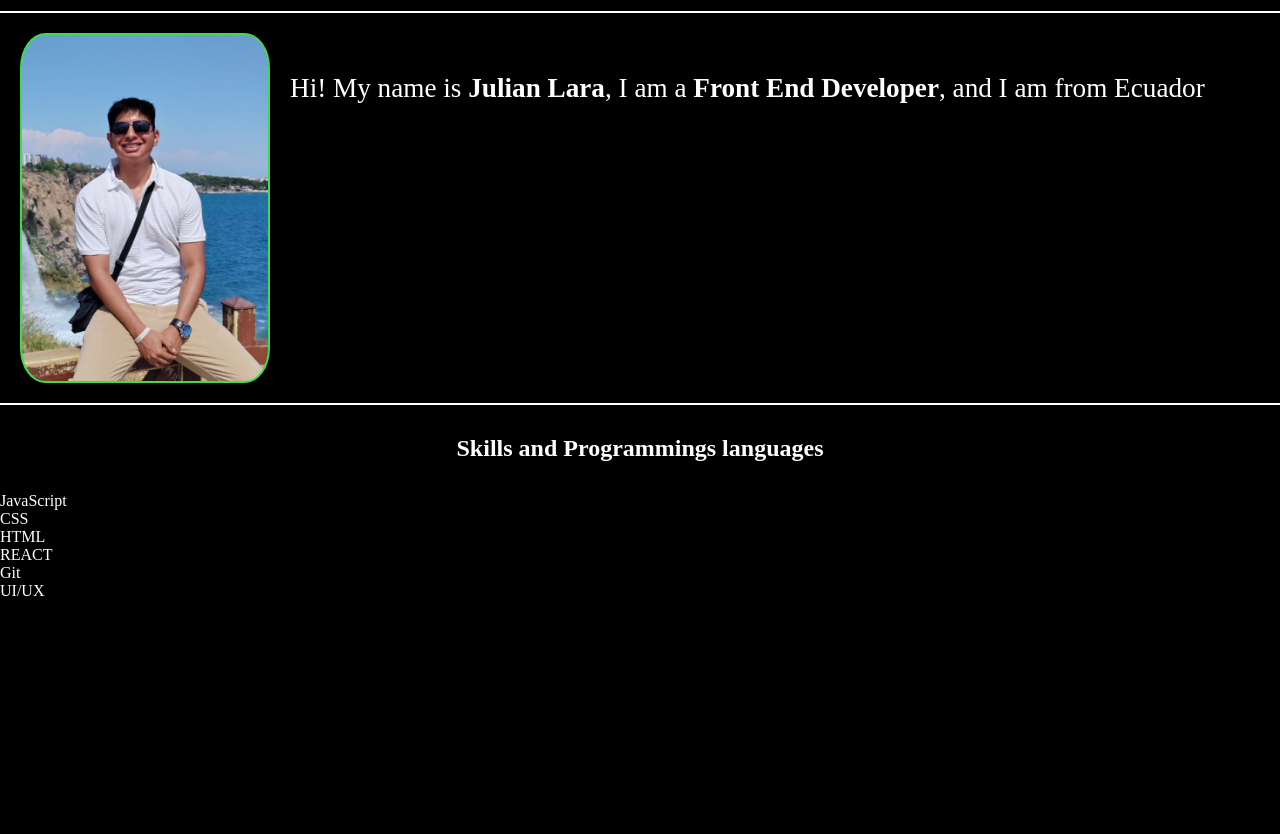
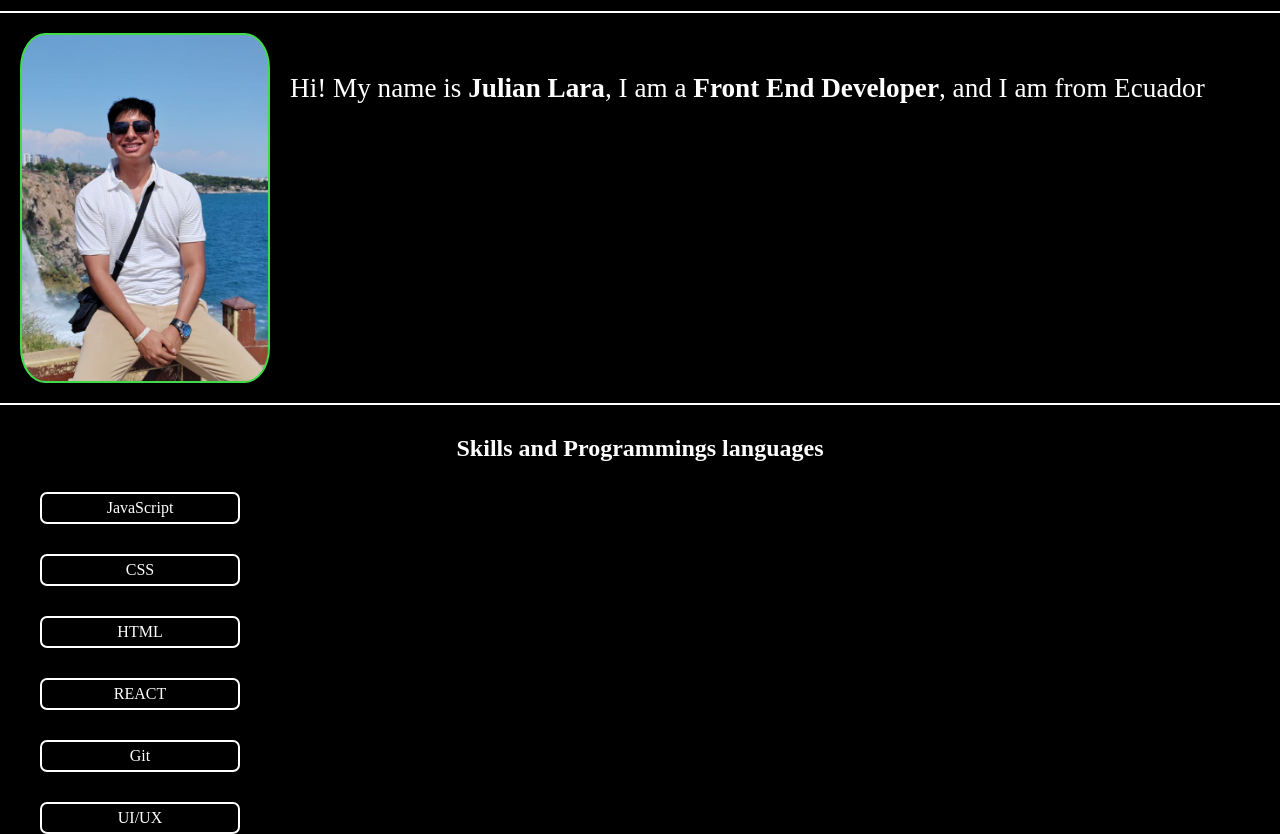
Before and after one commit to ElJulii/Portfolio_JS, a plain HTML site: page index.html in a window 1280 px wide. Shown: the part 67-901 px from the top of the page. Before the commit the page ends 800 px from the top, so only its background shows below. Drawn offline with Linux system fonts and the light colour scheme.

Commit message:
the squares where made, and the classes are written

```diff
--- a/index.html
+++ b/index.html
@@ -39,48 +39,44 @@
             </div>
             <div class="skills-section__skills-container">
                 <div class="skills-container__skill">
-                    <div class="skill__text-container">
+                    <div class="skill__text-container skill__js">
                         <p>JavaScript</p>
                     </div>
                     <div class="skill__value-container"></div>
                 </div>
                 <div class="skills-container__skill">
-                    <div class="skill__text-container">
+                    <div class="skill__text-container skill__css">
                         <p>CSS</p>
                     </div>
                     <div class="skill__value-container"></div>
                 </div>
                 <div class="skills-container__skill">
-                    <div class="skill__text-container">
+                    <div class="skill__text-container skill__html">
                         <p>HTML</p>
                     </div>
                     <div class="skill__value-container"></div>
                 </div>
                 <div class="skills-container__skill">
-                    <div class="skill__text-container">
+                    <div class="skill__text-container skill__react">
                         <p>REACT</p>
                     </div>
                     <div class="skill__value-container"></div>
                 </div>
                 <div class="skills-container__skill">
-                    <div class="skill__text-container">
+                    <div class="skill__text-container skill__git">
                         <p>Git</p>
                     </div>
                     <div class="skill__value-container"></div>
                 </div>
                 <div class="skills-container__skill">
-                    <div class="skill__text-container">
+                    <div class="skill__text-container skill__uix">
                         <p>UI/UX</p>
                     </div>
                     <div class="skill__value-container"></div>
                 </div>
             </div>
         </section>
-
     </div>
-
-
-
 </main>
 </body>
 </html>
--- a/style.css
+++ b/style.css
@@ -129,7 +129,8 @@ header {
     }
 }
 
-/*Main SECTION*/
+/*MAIN PART*/
+/*Photo and introduction section*/
 
 .main__introduction-section {
     border-bottom: solid 2px white;
@@ -157,6 +158,8 @@ h1 {
     font-size: 1.7em;
 }
 
+/* section of skills */
+
 .main__skills-section {
 
 }
@@ -171,6 +174,22 @@ h1 {
     font-size: 1.5em;
 }
 
+.skills-section__skills-container {
+    padding: 0 40px;
+    display: flex;
+    flex-direction: column;
+    gap: 30px;
+}
+
 .skill__text-container p {
     color: white;
+    text-align: center;
 }
+
+.skill__text-container {
+    border: solid 2px white;
+    border-radius: 7px;
+    padding: 5px 15px;
+    width: 25%;
+    max-width: 200px;
+}
```
